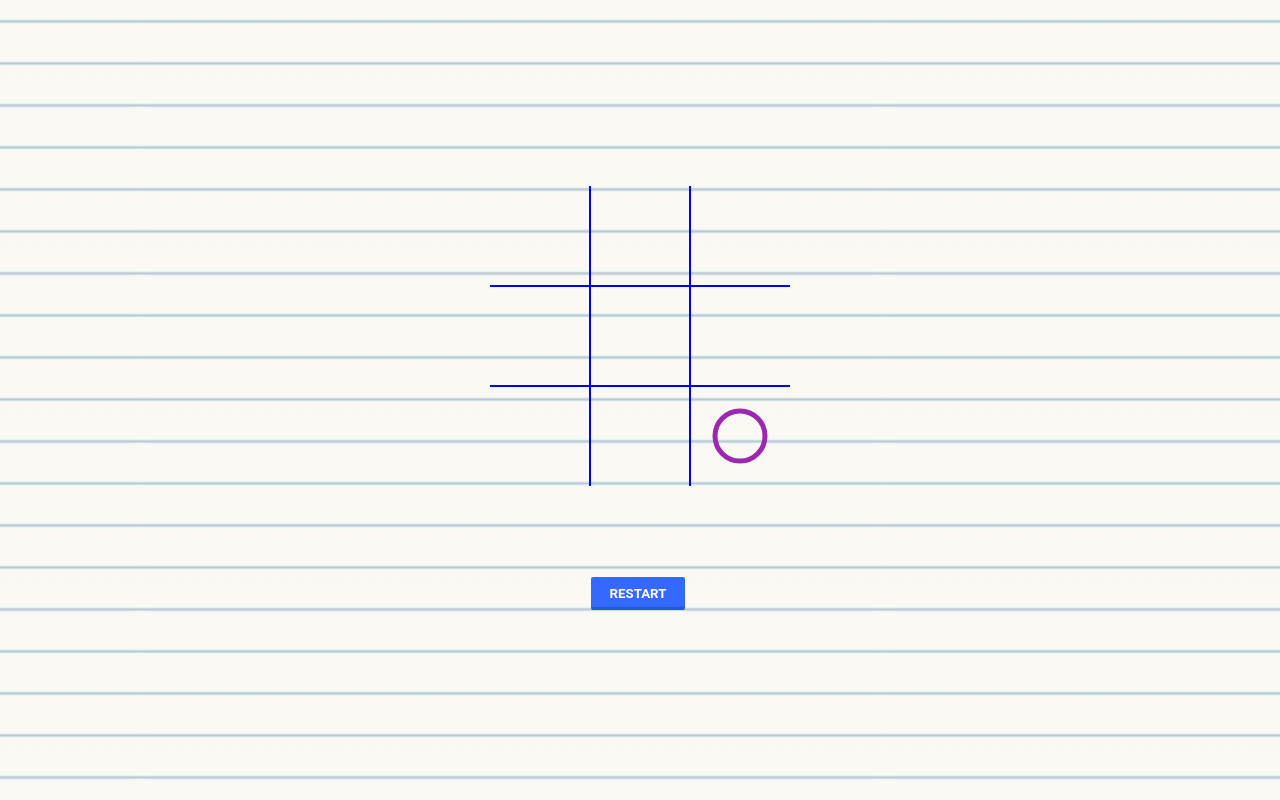
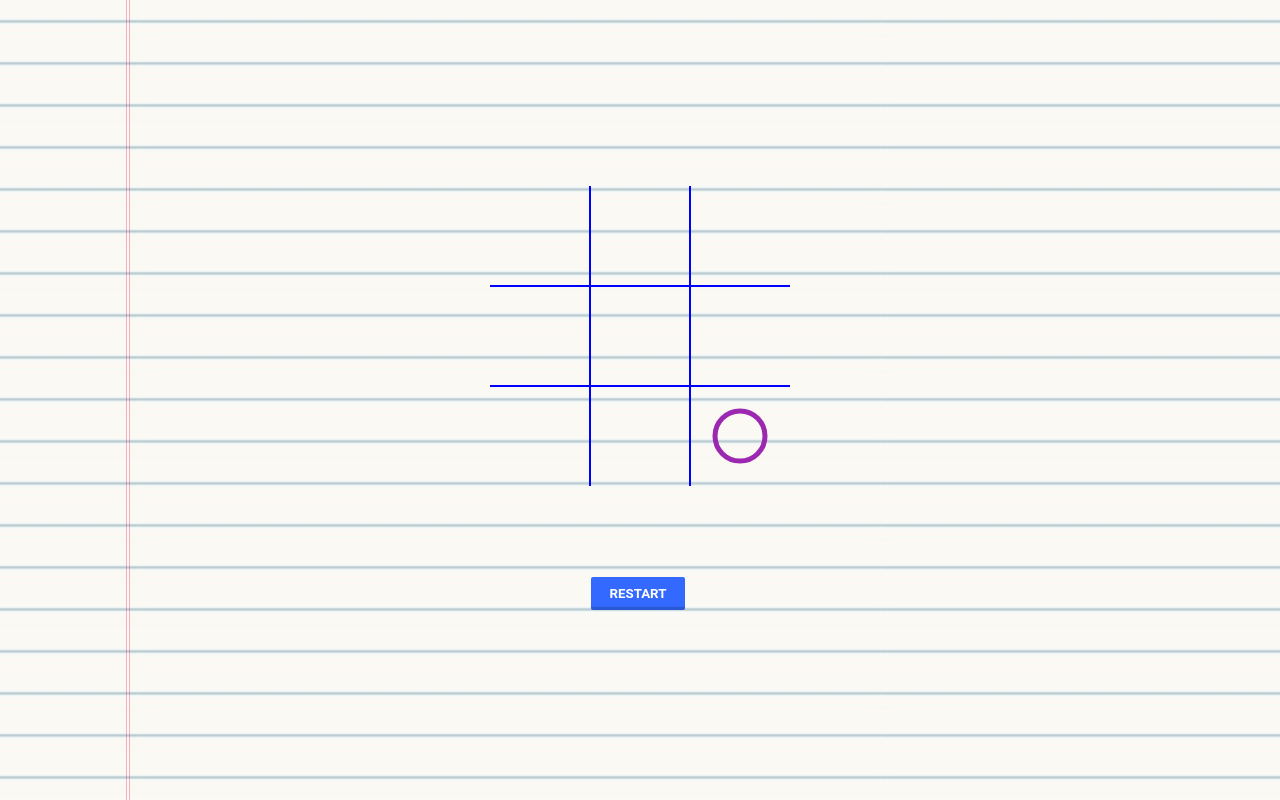
Before and after one commit to Raghav-Sao/Raghav-Sao-github.io, a website: page public/index.html in a window 1280 px wide. Drawn offline with Linux system fonts and the light colour scheme.

Commit message:
margin line added for desktop

```diff
--- a/public/index.html
+++ b/public/index.html
@@ -16,11 +16,26 @@
         html,
         body {
             height: 100%;
+            width: 100%;
             display: flex;
             justify-content: center;
             align-items: center;
             flex-direction: column;
+            position: relative;
+            margin: 0;
         }
+
+        @media only screen and (min-width: 600px) {
+            body:before {
+                content: '';
+                border-right: 4px double rgba(229, 12, 49, 0.3);
+                height: 100%;
+                left: 126px;
+                top: 0;
+                position: absolute;
+            }
+        }
+
 
         .backgroundImage {
             background-image: url("imgs/bg.png");
```
